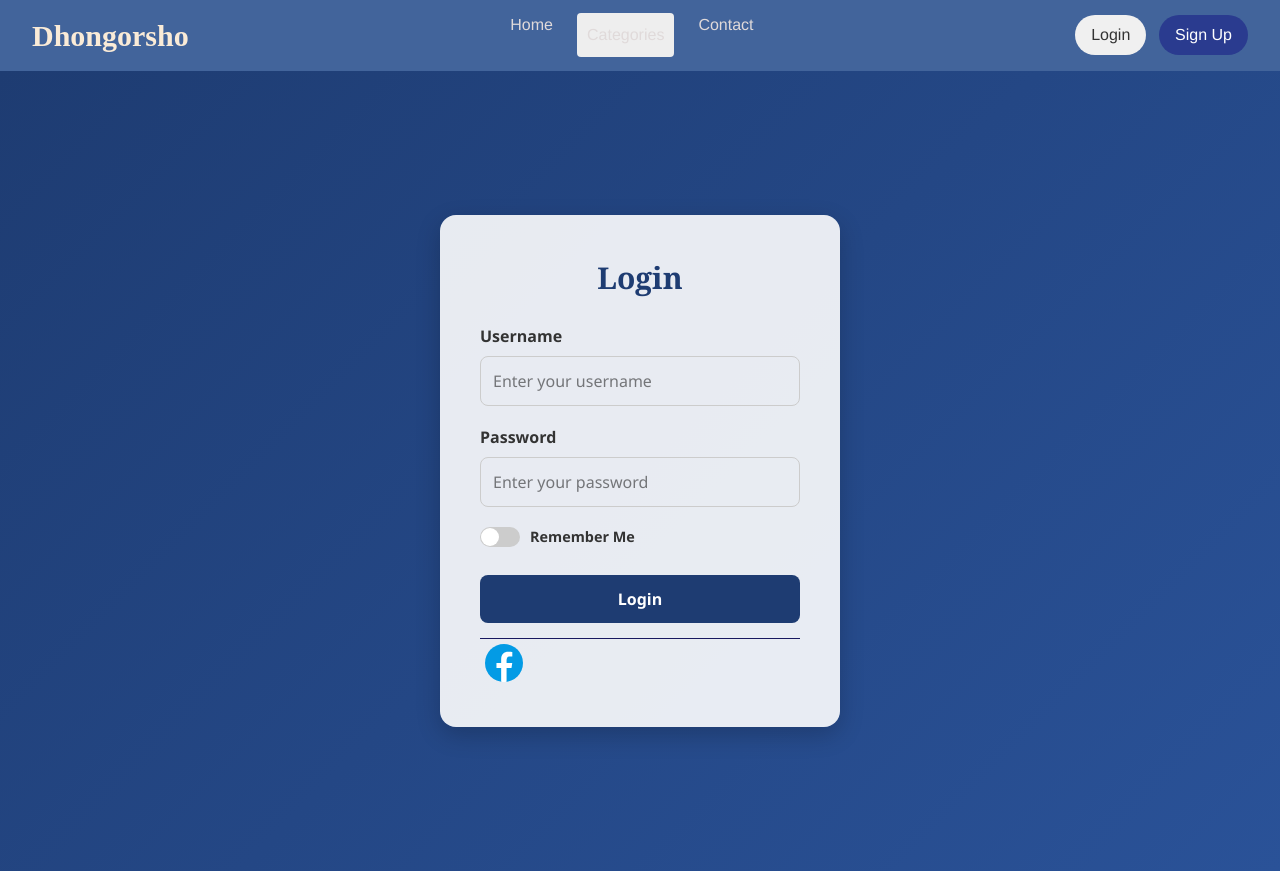
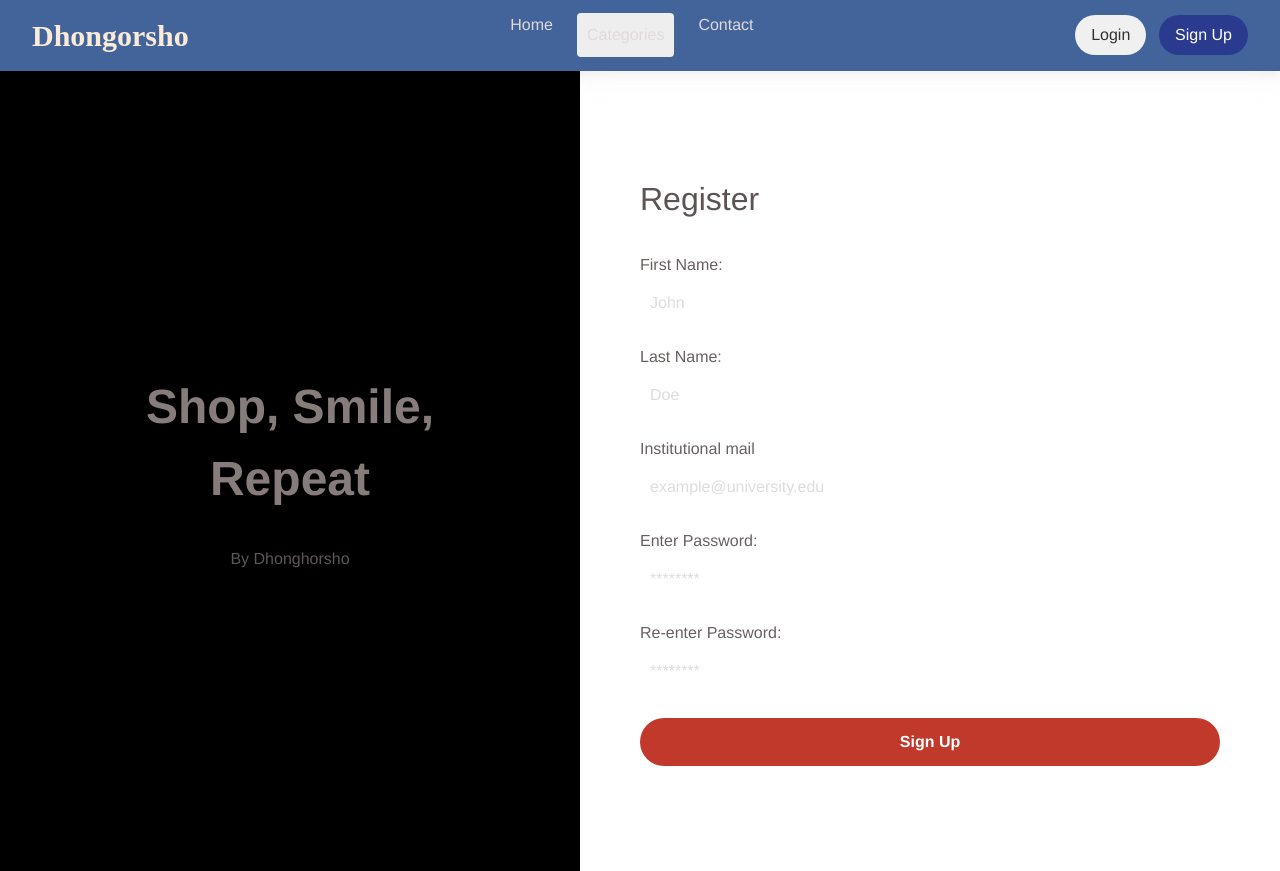
Before and after one commit to NafisAhnnaf/CodeRush_Dhongorsho, a React (Vite) app: page /login in a window 1280 px wide. Built offline with nearby package versions, Linux system fonts and the light colour scheme.

Commit message:
Checkpoint1

```diff
--- a/package.json
+++ b/package.json
@@ -11,6 +11,7 @@
   },
   "dependencies": {
     "@tailwindcss/vite": "^4.1.7",
+    "particles.js": "^2.0.0",
     "react": "^19.1.0",
     "react-dom": "^19.1.0",
     "react-router-dom": "^7.6.0",
--- a/src/login.css
+++ /dev/null
@@ -1,155 +0,0 @@
-
-* {
-    margin: 0;
-    padding: 0;
-    box-sizing: border-box;
-  }
-
-.login-mains {
-    height: 100vh;
-    width: 100vw;
-    display: flex;
-    justify-content: center;
-    align-items: center;
-    background: linear-gradient(135deg, #1e3c72, #2a5298);
-    font-family: 'Segoe UI', Tahoma, Geneva, Verdana, sans-serif;
-}
-
-
-.login-body {
-    background: rgba(255, 255, 255, 0.896);
-    width: 90%;
-    max-width: 400px;
-    padding: 2.5rem;
-    border-radius: 1rem;
-    box-shadow: 0 8px 24px rgba(0, 0, 0, 0.2);
-    transition: transform 0.3s ease;
-
-}
-
-.login-body:hover {
-    transform: scale(1.02);
-}
-
-
-.login-body h1 {
-    text-align: center;
-    margin-bottom: 1.5rem;
-    color: #1e3c72;
-    font-size: 30px;
-    font-weight: 600;
-    font-family: Cambria;
-
-}
-
-
-.login-form {
-    display: flex;
-    flex-direction: column;
-
-}
-
-.login-form label {
-    margin-bottom: 0.5rem;
-    font-weight: bold;
-    color: #333;
-}
-
-
-.login-input {
-    padding: 0.75rem;
-    border: 1px solid #ccc;
-    border-radius: 0.5rem;
-    margin-bottom: 1.2rem;
-    transition: border-color 0.3s ease, box-shadow 0.3s ease;
-}
-
-.login-input:focus {
-    border-color: #1e3c72;
-    outline: none;
-    box-shadow: 0 0 8px rgba(30, 60, 114, 0.5);
-}
-
-
-.login-button-main {
-    background-color: #1e3c72;
-    color: white;
-    padding: 0.75rem;
-    border: none;
-    border-radius: 0.5rem;
-    font-weight: bold;
-    cursor: pointer;
-    transition: background-color 0.3s ease, transform 0.2s ease;
-}
-
-.login-button-main:hover {
-    background-color: #16325c;
-    transform: translateY(-2px);
-}
-
-
-.remember-container {
-    display: flex;
-    justify-content: flex-start;
-    align-items: center;
-    margin-bottom: 1.2rem;
-}
-
-
-.remember-label {
-    display: flex;
-    align-items: center;
-    font-size: 0.9rem;
-    color: #333;
-    cursor: pointer;
-}
-
-
-.remember-toggle {
-    display: none;
-}
-
-
-.custom-toggle {
-    width: 40px;
-    height: 20px;
-    background-color: #ccc;
-    border-radius: 20px;
-    position: relative;
-    margin-right: 10px;
-    transition: background-color 0.3s ease;
-}
-
-.custom-toggle::before {
-    content: "";
-    position: absolute;
-    width: 18px;
-    height: 18px;
-    background-color: white;
-    border-radius: 50%;
-    top: 1px;
-    left: 1px;
-    transition: transform 0.3s ease;
-}
-
-
-.remember-toggle:checked + .custom-toggle {
-    background-color: #1e3c72;
-}
-
-.remember-toggle:checked + .custom-toggle::before {
-    transform: translateX(20px);
-}
-
-.hr-line{
-    margin-top: 15px;
-    color: rgb(24, 24, 95)
-}
-
-.Facebook {
-}
-
-.Facebook:hover{
-    scale: 1.1;
-    transition: all 0.3s ease;
-}
--- a/src/main.jsx
+++ b/src/main.jsx
@@ -2,7 +2,7 @@ import { StrictMode } from 'react'
 import { createRoot } from 'react-dom/client'
 import './index.css'
 import App from './App.jsx'
-import './login.css'
+import './pages/login.css'
 import './signup.css'
 
 createRoot(document.getElementById('root')).render(
--- a/src/pages/LoginPage.jsx
+++ b/src/pages/LoginPage.jsx
@@ -1,50 +1,38 @@
-function LoginPage() {
-    return (
-        <div className="login-mains">
-            <div className="login-body">
-                <h1>Login</h1>
-                <form className="login-form">
-                    <label htmlFor="username">Username</label>
-                    <input
-                        id="username"
-                        name="username"
-                        type="text"
-                        placeholder="Enter your username"
-                        className="login-input"
-                    />
+import React, { useEffect } from 'react';
+import './login.css';
 
-                    <label htmlFor="password">Password</label>
-                    <input
-                        id="password"
-                        name="password"
-                        type="password"
-                        placeholder="Enter your password"
-                        className="login-input"
-                    />
+const LoginPage = () => {
 
+  return (
+    <div className="container">
+      <div className="left-panel">
 
-                    <div className="remember-container">
-                        <label className="remember-label">
-                            <input type="checkbox" className="remember-toggle" />
-                            <span className="custom-toggle"></span>
-                            Remember Me
-                        </label>
-                    </div>
+        <h1 className="headline">Shop, Smile, <br />Repeat</h1>
+        <p className="author">By Dhonghorsho</p>
+      </div>
+      <div className="right-panel">
+        <h2 className="register-title">Register</h2>
+        <form className="register-form">
+          <label>First Name:</label>
+          <input type="text" placeholder="John" />
 
-                    <button type="submit" className="login-button-main">
-                        Login
-                    </button>
-                    <hr className="hr-line"/>
-                    <div className="social-buttons">
-                        <svg xmlns="http://www.w3.org/2000/svg" x="0px" y="0px" width="48" height="48" viewBox="0 0 48 48" className="Facebook">
-                            <path fill="#039be5" d="M24 5A19 19 0 1 0 24 43A19 19 0 1 0 24 5Z"></path><path fill="#fff" d="M26.572,29.036h4.917l0.772-4.995h-5.69v-2.73c0-2.075,0.678-3.915,2.619-3.915h3.119v-4.359c-0.548-0.074-1.707-0.236-3.897-0.236c-4.573,0-7.254,2.415-7.254,7.917v3.323h-4.701v4.995h4.701v13.729C22.089,42.905,23.032,43,24,43c0.875,0,1.729-0.08,2.572-0.194V29.036z"></path>
-                        </svg>
+          <label>Last Name:</label>
+          <input type="text" placeholder="Doe" />
 
-                    </div>
-                </form>
-            </div>
-        </div>
-    );
-}
+          <label>Institutional mail</label>
+          <input type="email" placeholder="example@university.edu" />
+
+          <label>Enter Password:</label>
+          <input type="password" placeholder="********" />
+
+          <label>Re-enter Password:</label>
+          <input type="password" placeholder="********" />
+
+          <button type="submit" className="signup-btn">Sign Up</button>
+        </form>
+      </div>
+    </div>
+  );
+};
 
 export default LoginPage;
--- /dev/null
+++ b/src/pages/login.css
@@ -0,0 +1,143 @@
+  .container {
+    display: flex;
+    height: 100vh;
+    width: 100vw;
+  }
+
+  .left-panel {
+    position: relative;
+    flex: 1;
+    background: #000;
+    color: rgb(135, 124, 124);
+    display: flex;
+    flex-direction: column;
+    align-items: center;
+    justify-content: center;
+    overflow: hidden;
+  }
+
+  #particles-js {
+    position: absolute;
+    width: 100%;
+    height: 100%;
+    z-index: 0;
+  }
+
+  .headline {
+    z-index: 1;
+    font-size: 3rem;
+    font-weight: bold;
+    animation: fadeInUp 3s ease-in-out;
+    text-align: center;
+  }
+
+  .author {
+    z-index: 1;
+    margin-top: 2rem;
+    font-size: 1rem;
+    opacity: 0.7;
+    animation: fadeLeft 3s ease-in-out;
+  }
+
+  .right-panel {
+    flex: 1;
+    background: rgba(255, 255, 255, 0.05);
+    backdrop-filter: blur(12px);
+    -webkit-backdrop-filter: blur(12px);
+    display: flex;
+    flex-direction: column;
+    justify-content: center;
+    padding: 60px;
+    box-shadow: inset 0 0 10px rgba(255, 255, 255, 0.1);
+  }
+
+  .register-title {
+    font-size: 2rem;
+    color: rgb(92, 84, 84);
+    margin-bottom: 20px;
+    animation: fadeInDown 1s ease-in-out;
+  }
+
+  .register-form {
+    display: flex;
+    flex-direction: column;
+  }
+
+  .register-form label {
+    color: #696060;
+    margin-top: 10px;
+  }
+
+  .register-form input {
+    margin-top: 4px;
+    padding: 10px;
+    margin-bottom: 10px;
+    border-radius: 10px;
+    border: none;
+    outline: none;
+    background-color: rgba(255, 255, 255, 0.2);
+    color: #474141;
+  }
+
+  .register-form input::placeholder {
+    color: #ddd;
+  }
+
+  .signup-btn {
+    margin-top: 15px;
+    padding: 12px;
+    border: none;
+    border-radius: 25px;
+    background-color: #c0392b;
+    color: white;
+    font-weight: bold;
+    cursor: pointer;
+    transition: all 0.3s ease-in-out;
+  }
+
+  .signup-btn:hover {
+    background-color: #e74c3c;
+    transform: scale(1.05);
+  }
+
+  @keyframes fadeInUp {
+    from {
+      transform: translateY(40px);
+      opacity: 0;
+    }
+    to {
+      transform: translateY(0);
+      opacity: 1;
+    }
+  }
+
+  @keyframes fadeInDown {
+    from {
+      transform: translateY(-40px);
+      opacity: 0;
+    }
+    to {
+      transform: translateY(0);
+      opacity: 1;
+    }
+  }
+
+  @keyframes fadeIn {
+    from {
+      opacity: 0;
+    }
+    to {
+      opacity: 1;
+    }
+  }
+
+  @keyframes fadeLeft {
+    from {
+      transform: translateY(40px);
+      opacity: 0;
+    }
+    to {
+      transform: translateY(0px);
+      opacity: 1;
+    }
+  }
```
Also changed, not shown: 1 other file (tests, documents, lock files or other folders).
